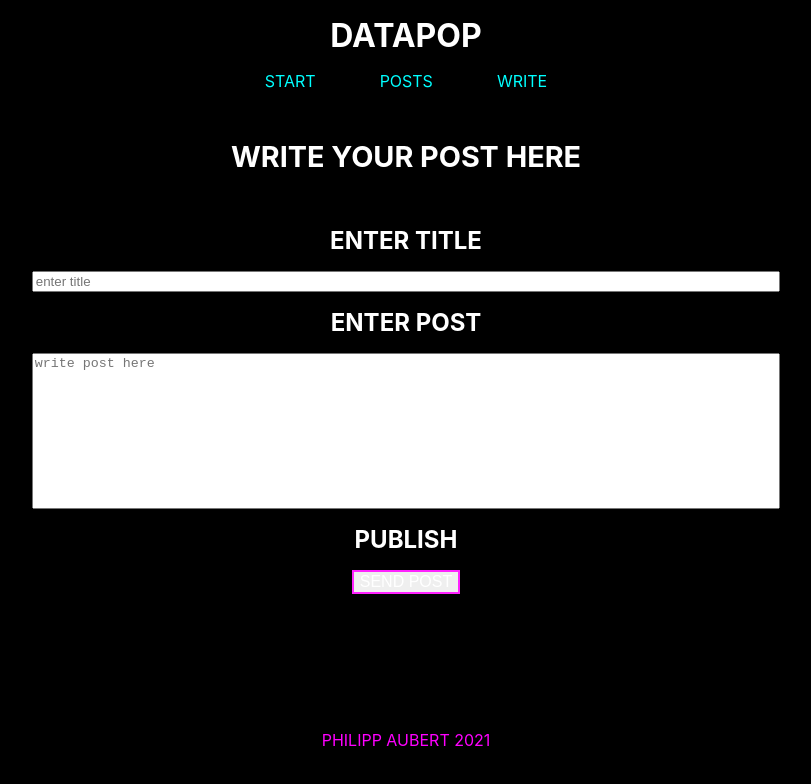
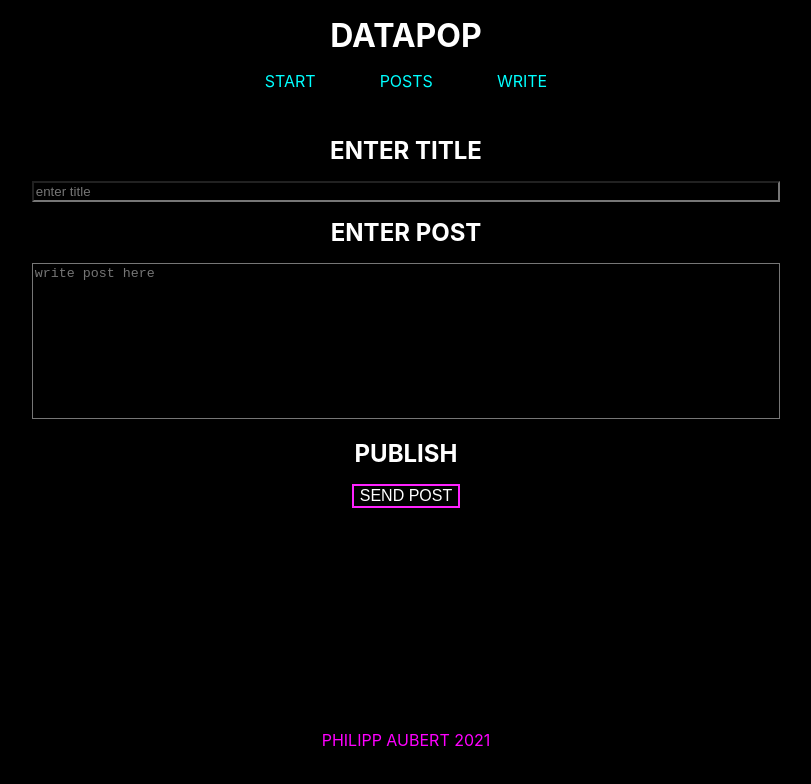
Before and after one commit to PhilippAubert/datapop, a React (Create React App) app: page /about in a window 1280 px wide. Shown: the top 784 px of the page, without its empty margins (234-1045 px from the left). Built offline with nearby package versions, Linux system fonts and the light colour scheme.

Commit message:
Add more styling to the inputs

```diff
--- a/src/Components/About.js
+++ b/src/Components/About.js
@@ -4,23 +4,20 @@ export default function About() {
   return (
     <div className="Main">
       <div className="About-List">
-        <div className="About-List__Headline">
-          <h1>WRITE YOUR POST HERE </h1>
-        </div>
         <form className="Input-Form">
-          <h2 className="Input-Form_Label" for="title">
-            ENTER TITLE
-          </h2>
+          <label for="title">
+            <h2 className="Input-Form_Label">ENTER TITLE</h2>
+          </label>
           <input
-            className="Input-Form_Title"
+            className="Input-Form_Input"
             type="text"
             key="id"
             id="text_id"
             placeholder="enter title"
           />
-          <h2 className="Input-Form_Label" for="post">
-            ENTER POST
-          </h2>
+          <label for="post">
+            <h2 className="Input-Form_Label">ENTER POST</h2>
+          </label>
           <textarea
             className="Input-Form_Textarea"
             type="text"
--- a/src/Components/CSS/About.css
+++ b/src/Components/CSS/About.css
@@ -11,18 +11,12 @@
 }
 
 .About-List__Headline {
-  font-size: 0.9rem;
+  font-size: 1.8rem;
 }
 
 .Input-Area {
   display: flex;
   justify-content: center;
-}
-
-.Input-Form {
-  display: flex;
-  flex-direction: column;
-  padding: 1rem;
 }
 
 .Input-Form_Label {
@@ -31,9 +25,21 @@
   margin: 1rem 0;
 }
 
+.Input-Form_Input {
+  outline: none;
+  display: flex;
+  justify-content: center;
+  background-color: #000;
+  color: #f2f;
+  width: 100%;
+}
+
 .Input-Form_Textarea {
   outline: none;
   resize: none;
+  background-color: #000;
+  color: #f2f;
+  width: 100%;
 }
 
 .Input-Button {
@@ -41,6 +47,8 @@
   margin: 0 25vw;
   border: 2px solid #f2f;
   font-size: 1rem;
+  color: #fff;
+  background-color: #000;
 }
 
 .Input-Button p {
--- a/src/Components/CSS/Posts.css
+++ b/src/Components/CSS/Posts.css
@@ -25,4 +25,5 @@
   padding: 0.3rem;
   margin-right: 1rem;
   color: #fff;
+  background-color: #000;
 }
--- a/src/Components/UserList.js
+++ b/src/Components/UserList.js
@@ -16,7 +16,7 @@ export default function UserList() {
       <div className="Users-List">
         {posts &&
           posts.map((post) => {
-            return <Posts key={post.id} text={post.body} title={post.title} />;
+            return <Posts key={post._id} text={post.body} title={post.title} />;
           })}
       </div>
     </div>
```
